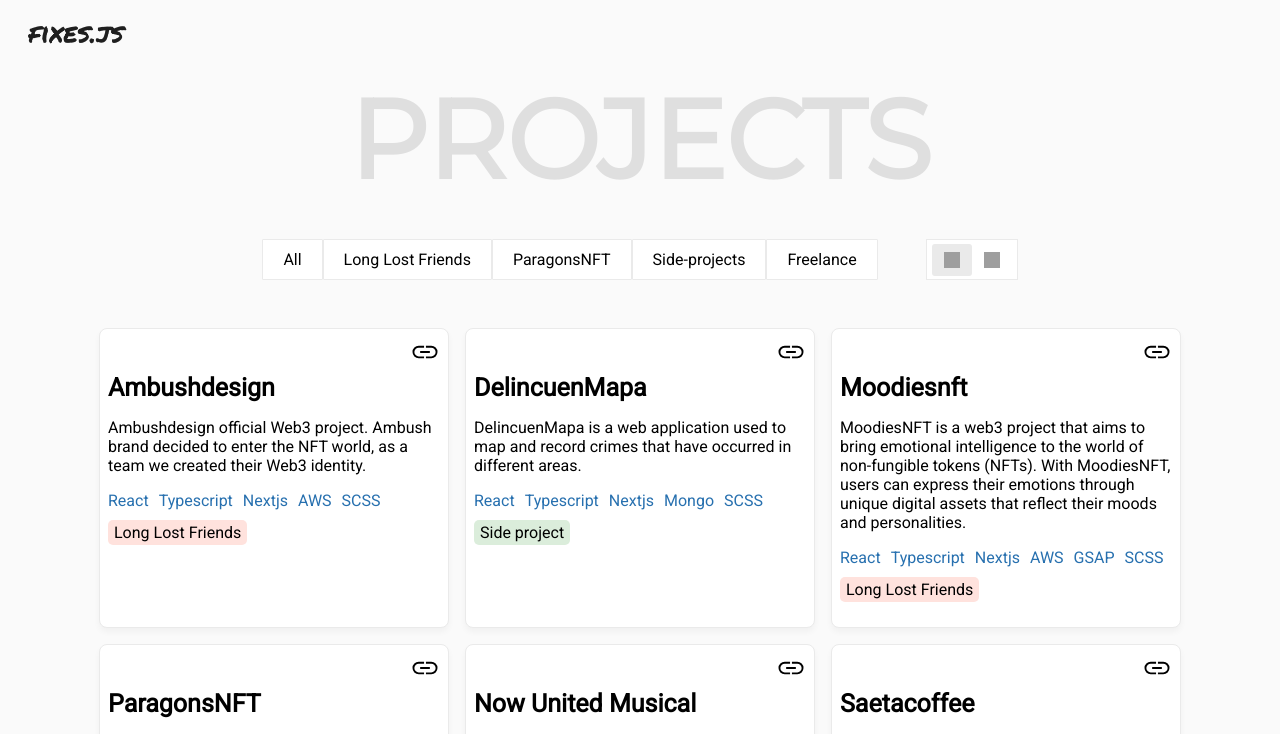
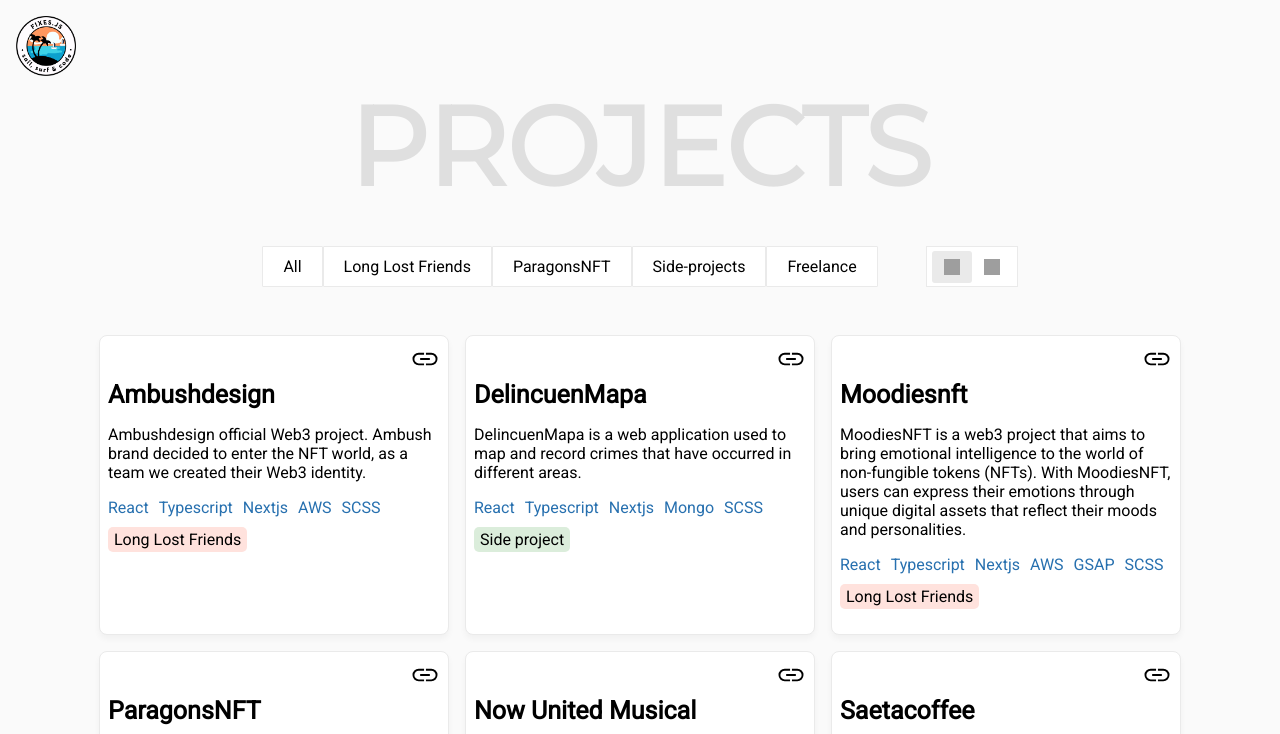
Before and after one commit to rafaelvf/PortfolioII, a Next.js app: page /projects in a window 1280 px wide. Shown: the top 734 px of the page. Built offline with nearby package versions, Linux system fonts and the light colour scheme; grey boxes are pictures that could not be loaded.

Commit message:
nuevo logo

```diff
--- a/components/Nav.tsx
+++ b/components/Nav.tsx
@@ -1,9 +1,11 @@
 import styles from "../styles/Nav.module.scss";
-
+import Link from "next/link";
 export default function Nav() {
   return (
     <div className={styles.container}>
-      <img src="/fixeslogBlack.png" className={styles.logo} />
+      <Link href="/">
+        <img src="/LogoFi-02.png" className={styles.logo} />
+      </Link>
     </div>
   );
 }
--- a/pages/projects.tsx
+++ b/pages/projects.tsx
@@ -3,7 +3,7 @@
 import { projectsInfo } from "../data";
 import { useState } from "react";
 import Nav from "../components/Nav";
-import Link from "next/link";
+
 export default function ProjectsPage() {
   const [filter, setFilter] = useState("All");
   const [grid, setGrid] = useState(true);
@@ -15,9 +15,8 @@
 
   return (
     <div className={styles.container}>
-      <Link href="/">
-        <Nav />
-      </Link>
+      <Nav />
+
       <div className={styles.title}>Projects</div>
       <div className={styles.filterContainer}>
         <div className={styles.filter} onClick={() => setFilter("All")}>
--- a/styles/Nav.module.scss
+++ b/styles/Nav.module.scss
@@ -1,5 +1,6 @@
 .logo {
-  width: 120px;
-  height: 69px;
+  width: 60px;
+  height: 60px;
   margin-left: 1rem;
+  margin-top: 1rem;
 }
```
Also changed, not shown: public/LogoFi-02.png (added), 1 other file (tests, documents, lock files or other folders).
